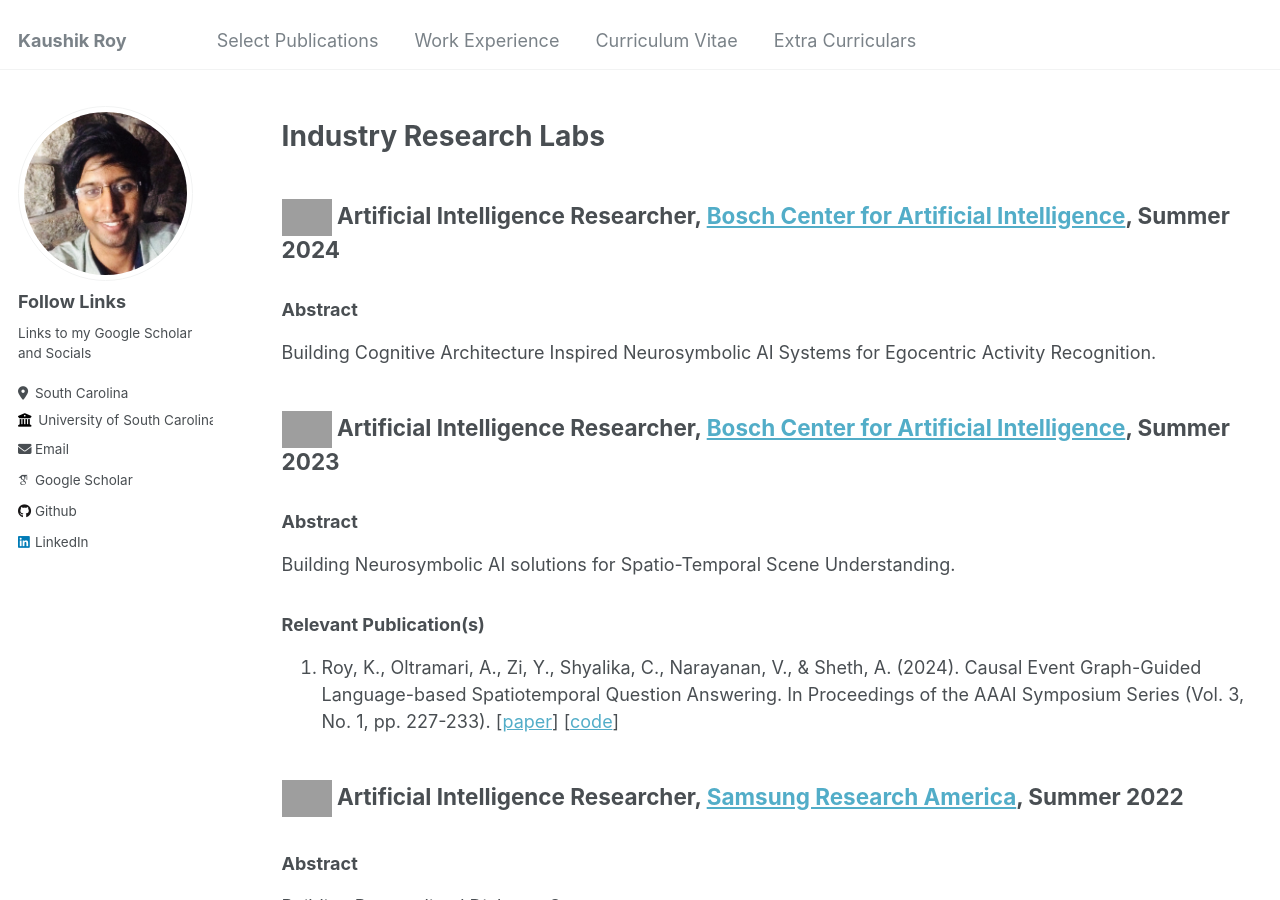
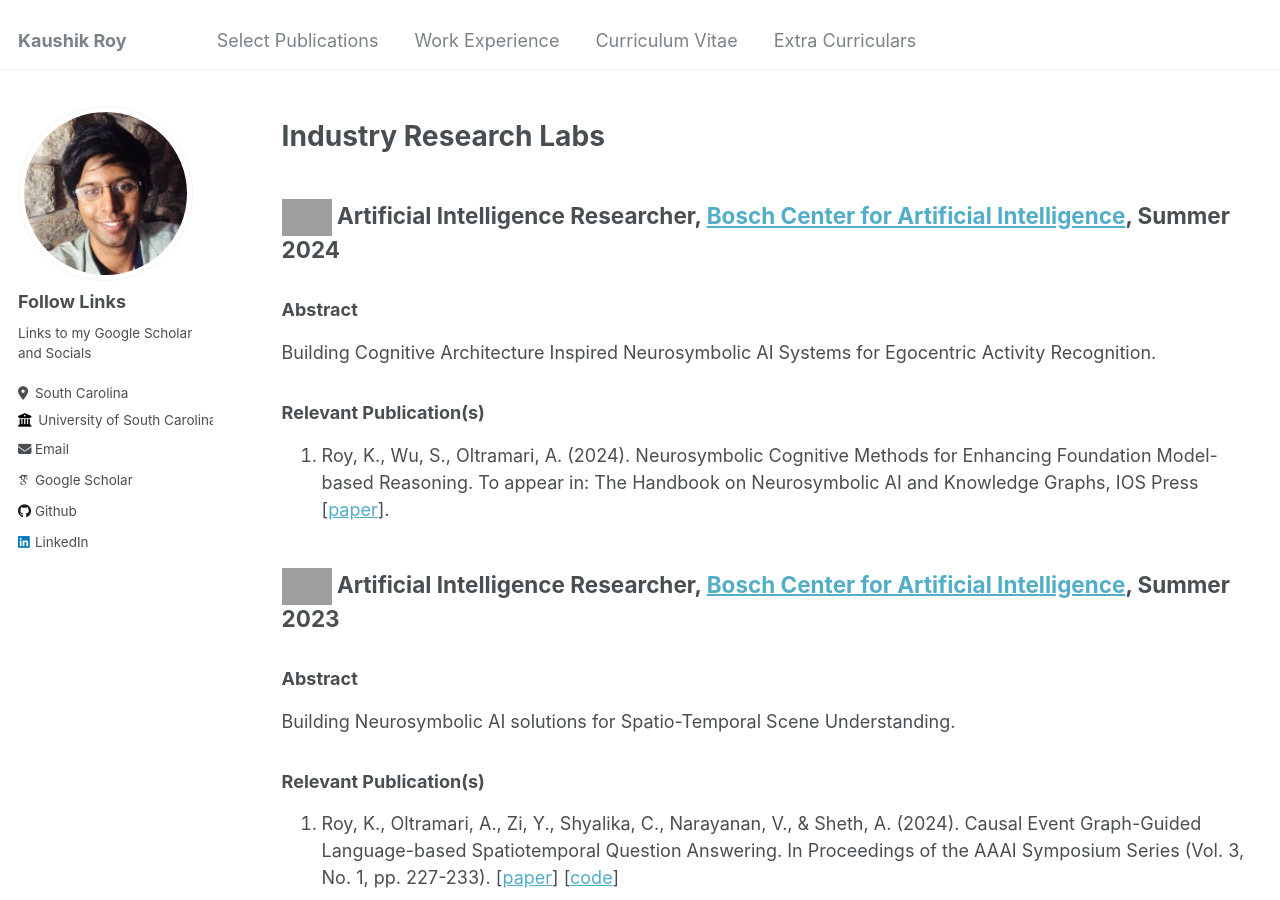
Before and after one commit to kauroy1994/home, a Jekyll site: the page built from _pages/cv.md, in a window 1280 px wide and 900 px high. Built offline with Jekyll 4.4.1, drawn with Linux system fonts in a browser that asks for light colours; some web fonts are replaced; grey boxes are pictures that could not be loaded.

Commit message:
Update cv.md

```diff
--- a/_pages/cv.md
+++ b/_pages/cv.md
@@ -11,6 +11,8 @@ author_profile: true
 ## <img src="https://github.com/kauroy1994/home/assets/57400980/8891649c-c178-41b9-8182-18d9c138fc95" width="50" height="50"> Artificial Intelligence Researcher, [Bosch Center for Artificial Intelligence](https://www.bosch-ai.com/), Summer 2024
 ###  Abstract
 Building Cognitive Architecture Inspired Neurosymbolic AI Systems for Egocentric Activity Recognition.
+### Relevant Publication(s)
+1. Roy, K., Wu, S., Oltramari, A. (2024). Neurosymbolic Cognitive Methods for Enhancing Foundation Model-based Reasoning. To appear in: The Handbook on Neurosymbolic AI and Knowledge Graphs, IOS Press [[paper](https://scholarcommons.sc.edu/cgi/viewcontent.cgi?article=1331&context=csce_facpub)].
 
 ## <img src="https://github.com/kauroy1994/home/assets/57400980/8891649c-c178-41b9-8182-18d9c138fc95" width="50" height="50"> Artificial Intelligence Researcher, [Bosch Center for Artificial Intelligence](https://www.bosch-ai.com/), Summer 2023
 ###  Abstract
```
